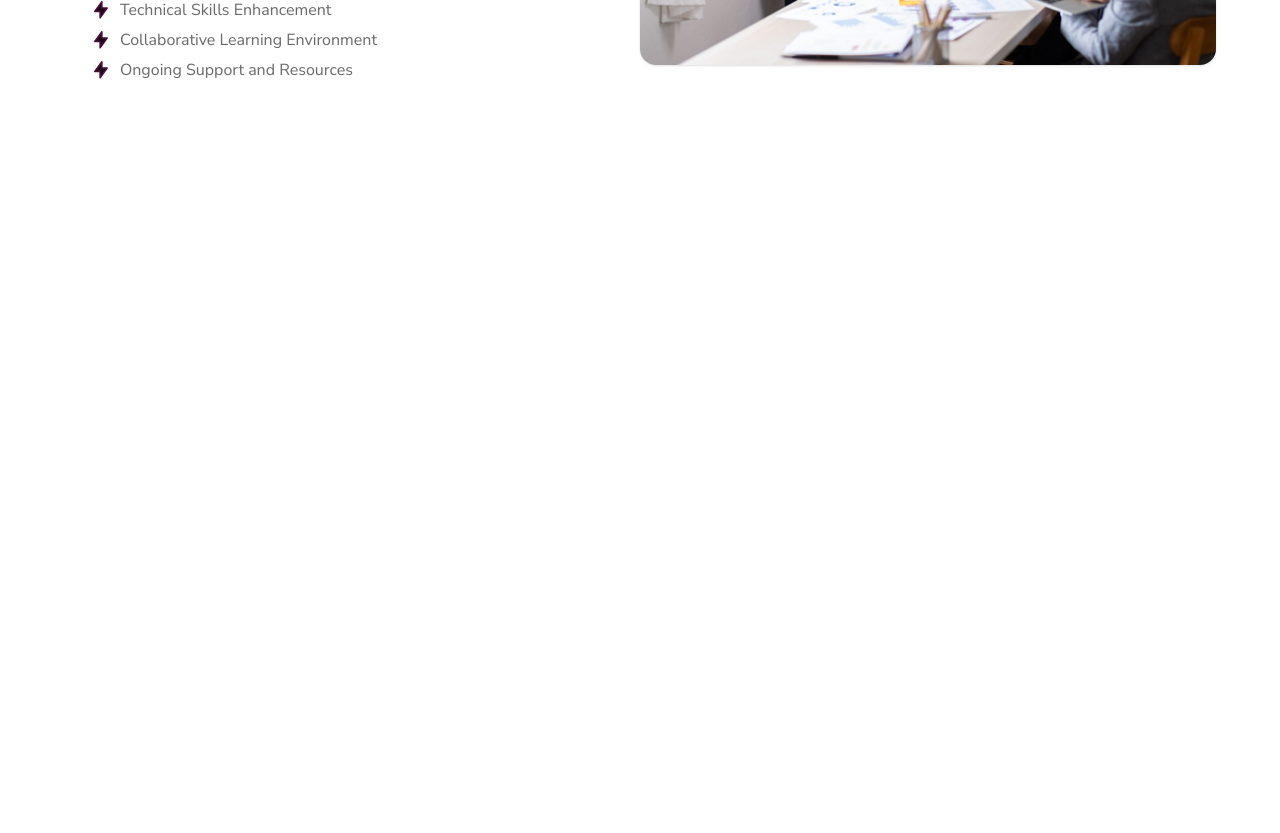
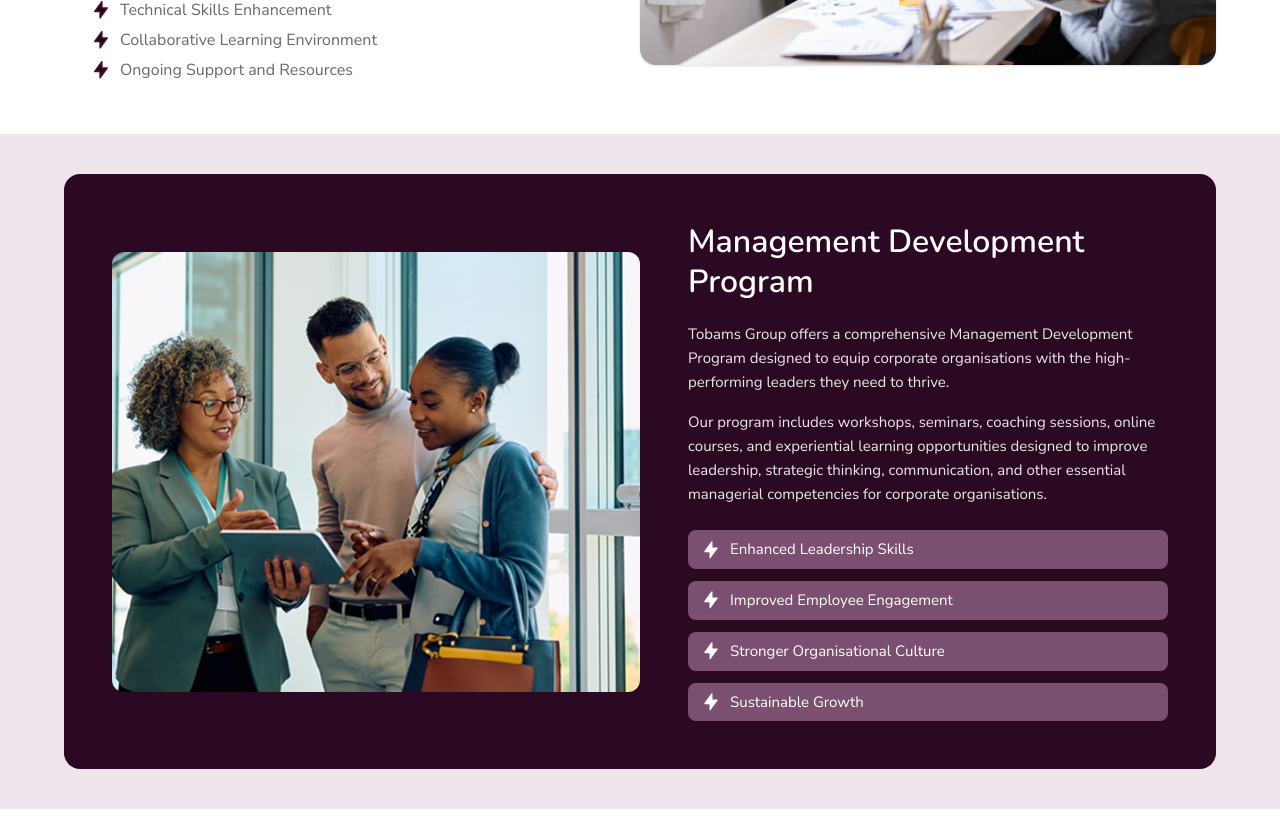
Before and after one commit to AmityTobi/tobams-internship-task, a Next.js app: page / in a window 1280 px wide. Shown: the part 2800-3633 px from the top of the page. Before the commit the page ends 2934 px from the top, so only its background shows below. Built offline with nearby package versions, Linux system fonts and the light colour scheme.

Commit message:
integrate ManagementProgram component into main page

```diff
--- a/app/page.tsx
+++ b/app/page.tsx
@@ -2,6 +2,7 @@ import Navbar from "@/components/navbar";
 import Hero from "@/components/hero";
 import LMSBlock from "@/components/lmsBlock";
 import ServicesSection from "@/components/servicesSection";
+import ManagementProgram from "@/components/managementProgram";
 
 export default function Home() {
   return (
@@ -10,6 +11,7 @@ export default function Home() {
       <Hero />
       <LMSBlock />
       <ServicesSection />
+      <ManagementProgram />
     </main>
   );
 }
```
